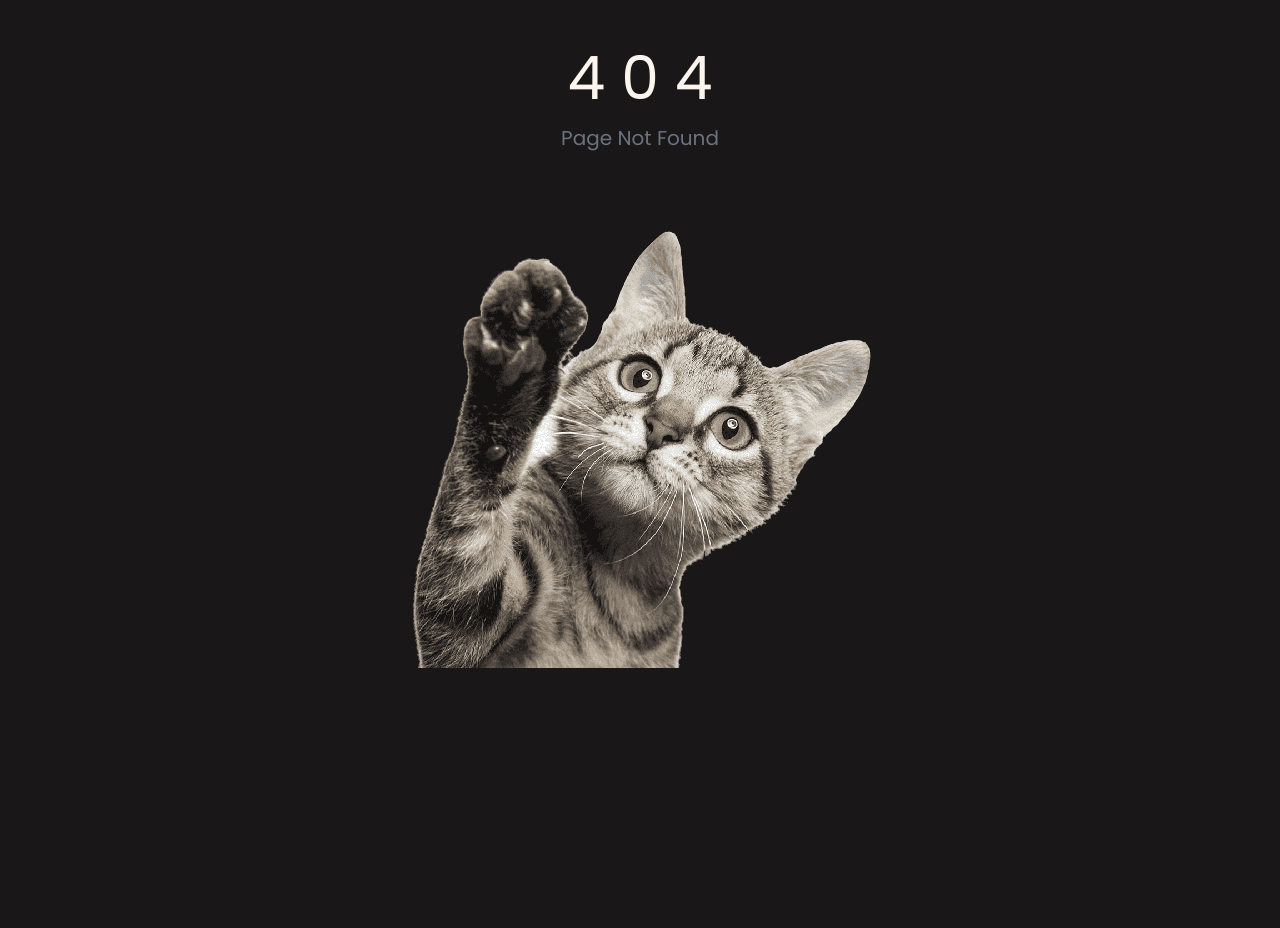
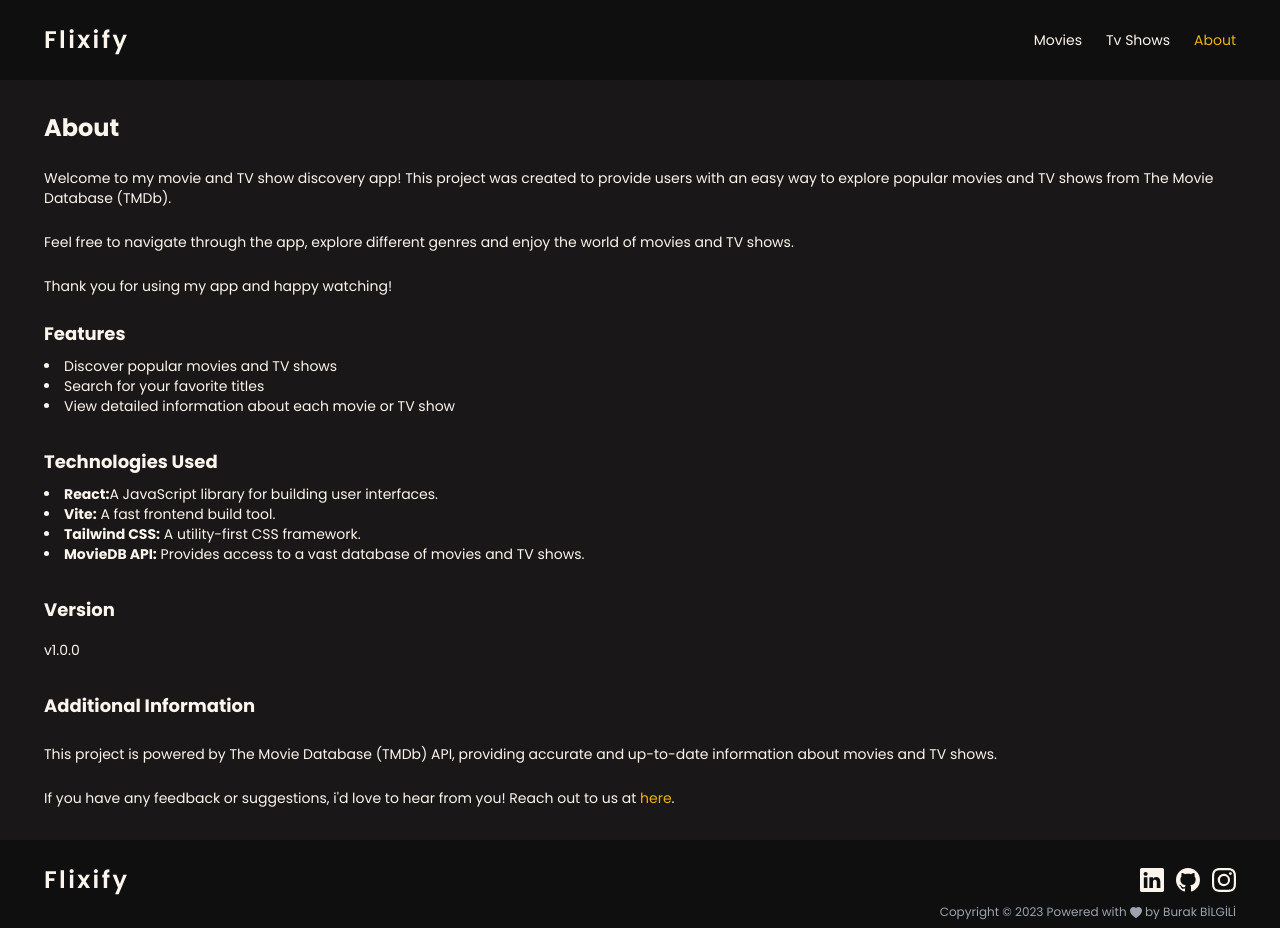
Before and after one commit to akaBaytar/flixify-project, a React (Vite) app: page /about in a window 1280 px wide. Before the commit this address had no page. Before the commit the page ends 800 px from the top, so only its background shows below. Built offline with nearby package versions, Linux system fonts and the light colour scheme.

Commit message:
added about page and color adjusments

```diff
--- a/src/App.jsx
+++ b/src/App.jsx
@@ -5,6 +5,7 @@ import Root from './components/Root';
 import Home from './pages/Home';
 import Movies from './pages/Movies';
 import TvShows from './pages/TvShows';
+import About from './pages/About';
 import Search from './pages/Search';
 import Error from './pages/Error';
 import Details from './pages/Details';
@@ -29,6 +30,10 @@ function App() {
           element: <TvShows />,
         },
         {
+          path: '/about',
+          element: <About />,
+        },
+        {
           path: '/search',
           element: <Search />,
         },
--- a/src/components/SearchForm.jsx
+++ b/src/components/SearchForm.jsx
@@ -17,7 +17,7 @@ const SearchForm = () => {
 
   return (
     <form className='w-full  py-12 mx-auto' onSubmit={onSubmit}>
-      <div className='flex gap-3 text-sm accent-[#beadfa]'>
+      <div className='flex gap-3 text-sm accent-yellow-500'>
         <div className='flex items-center gap-1'>
           <input
             type='radio'
@@ -49,9 +49,9 @@ const SearchForm = () => {
           value={searchQuery}
           onChange={(e) => setSearchQuery(e.target.value)}
           placeholder='Enter movie or TV show'
-          className='h-full w-full bg-transparent pl-2 border-2 rounded-l-lg text-sm outline-none border-[#beadfa] '
+          className='h-full w-full bg-transparent pl-2 border-2 rounded-l-lg text-sm outline-none border-yellow-500 '
         />
-        <button type='submit' className='h-full px-6 rounded-r-lg bg-[#beadfa]'>
+        <button type='submit' className='h-full px-6 rounded-r-lg bg-yellow-500'>
           <Search className='text-black' />
         </button>
       </div>
--- a/src/index.css
+++ b/src/index.css
@@ -12,11 +12,11 @@ body {
 }
 
 .activeLink {
-  @apply text-[#beadfa];
+  @apply text-yellow-500;
 }
 
 .navLink {
-  @apply hover:text-[#beadfa] duration-300;
+  @apply hover:text-yellow-500 duration-300;
 }
 
 .background {
--- a/src/layout/Footer.jsx
+++ b/src/layout/Footer.jsx
@@ -1,15 +1,14 @@
 import { Link } from 'react-router-dom';
 
-import { Github, Linkedin, Instagram } from 'react-bootstrap-icons';
+import { Github, Linkedin, Instagram, HeartFill } from 'react-bootstrap-icons';
 
 const Footer = () => {
   return (
     <footer className='bg-[#0f0f0f]'>
-      <div className='container flex items-center justify-between py-6'>
+      <div className='container flex items-center justify-between pt-6 pb-2'>
         <h1 className='text-2xl tracking-widest font-semibold'>
           <Link to='/'>Flixify</Link>
         </h1>
-        <nav>
         <ul className='flex gap-3 text-2xl'>
           <li>
             <a
@@ -39,7 +38,9 @@ const Footer = () => {
             </a>
           </li>
         </ul>
-        </nav>
+      </div>
+      <div className='container'>
+        <p className='text-xs text-end pb-2 text-gray-400'>Copyright © {new Date().getFullYear()} Powered with <HeartFill className='inline-flex'/> by Burak BİLGİLİ</p>
       </div>
     </footer>
   );
--- a/src/layout/Header.jsx
+++ b/src/layout/Header.jsx
@@ -10,21 +10,18 @@ const Header = () => {
         <nav>
           <ul className='flex gap-6 text-sm'>
             <li>
-              <NavLink
-                to='/movies'
-                className={({ isActive }) =>
-                  isActive ? 'activeLink' : 'navLink'
-                }>
+              <NavLink to='/movies' className={({ isActive }) => (isActive ? 'activeLink' : 'navLink')}>
                 Movies
               </NavLink>
             </li>
             <li>
-              <NavLink
-                to='/tv-shows'
-                className={({ isActive }) =>
-                  isActive ? 'activeLink' : 'navLink'
-                }>
+              <NavLink to='/tv-shows' className={({ isActive }) => (isActive ? 'activeLink' : 'navLink')}>
                 Tv Shows
+              </NavLink>
+            </li>
+            <li>
+              <NavLink to='/about' className={({ isActive }) => (isActive ? 'activeLink' : 'navLink')}>
+                About
               </NavLink>
             </li>
           </ul>
--- /dev/null
+++ b/src/pages/About.jsx
@@ -0,0 +1,60 @@
+const About = () => {
+  return (
+    <div className='container mx-auto py-8'>
+      <h1 className='text-2xl font-bold mb-6'>About</h1>
+      <p className='text-sm mb-6'>
+        Welcome to my movie and TV show discovery app! This project was created to provide users with an easy
+        way to explore popular movies and TV shows from The Movie Database (TMDb).
+      </p>
+      <p className='text-sm mb-6'>
+        Feel free to navigate through the app, explore different genres and enjoy the world of movies and TV shows.
+      </p>
+      <p className='text-sm'>Thank you for using my app and happy watching!</p>
+      <div className='mb-8 mt-6'>
+        <h2 className='text-lg font-bold mb-2 flex items-center'>Features</h2>
+        <ul className='list-disc list-inside text-sm'>
+          <li>Discover popular movies and TV shows</li>
+          <li>Search for your favorite titles</li>
+          <li>View detailed information about each movie or TV show</li>
+        </ul>
+      </div>
+      <div className='mb-8'>
+        <h2 className='text-lg font-bold mb-2 flex items-center'>Technologies Used</h2>
+        <ul className='list-disc list-inside text-sm'>
+          <li>
+            <strong>React:</strong>A JavaScript library for building user interfaces.
+          </li>
+          <li>
+            <strong>Vite:</strong> A fast frontend build tool.
+          </li>
+          <li>
+            <strong>Tailwind CSS:</strong> A utility-first CSS framework.
+          </li>
+          <li>
+            <strong>MovieDB API:</strong> Provides access to a vast database of movies and TV shows.
+          </li>
+        </ul>
+      </div>
+      <div className='mb-8'>
+        <h2 className='text-lg font-bold mb-4 flex items-center'>Version</h2>
+        <p className='text-sm'>v1.0.0</p>
+      </div>
+      <div>
+        <h2 className='text-lg font-bold mb-6 flex items-center'>Additional Information</h2>
+        <p className='text-sm mb-6'>
+          This project is powered by The Movie Database (TMDb) API, providing accurate and up-to-date information about
+          movies and TV shows.
+        </p>
+        <p className='text-sm'>
+          If you have any feedback or suggestions, i&apos;d love to hear from you! Reach out to us at{' '}
+          <a href='mailto:contact@burakbilgili.co.uk' className='text-yellow-500'>
+            here
+          </a>
+          .
+        </p>
+      </div>
+    </div>
+  );
+};
+
+export default About;
```
Lines whose indentation alone changed are shown as unchanged.
